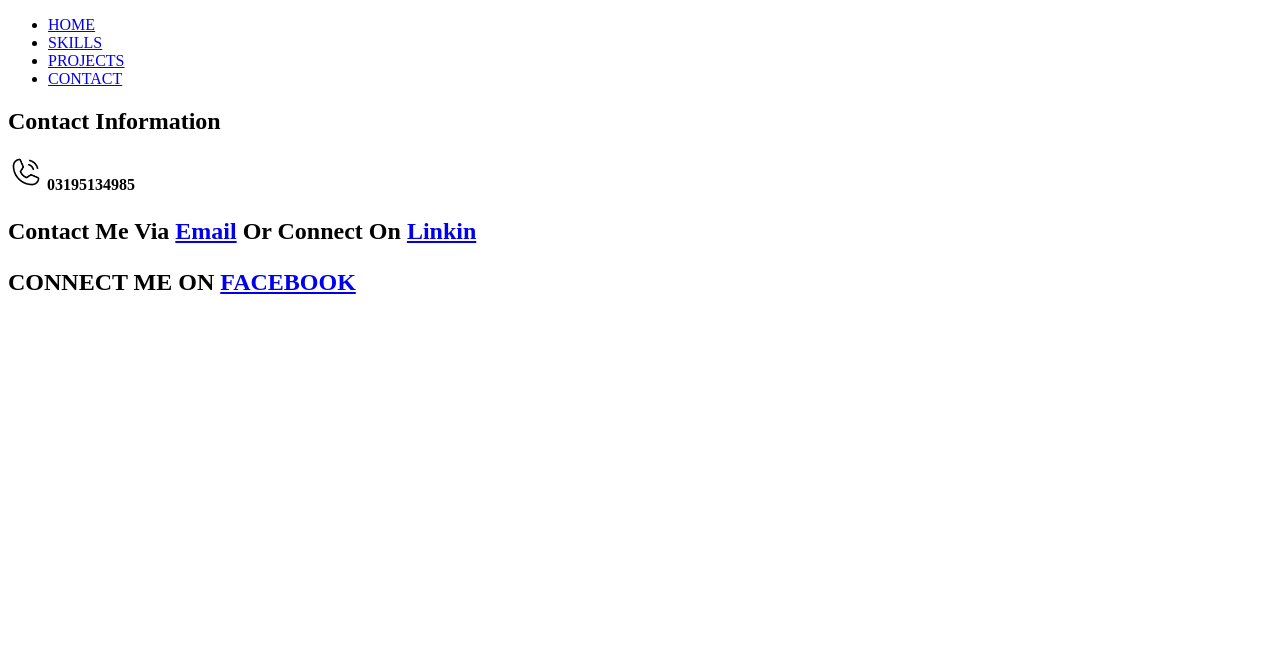
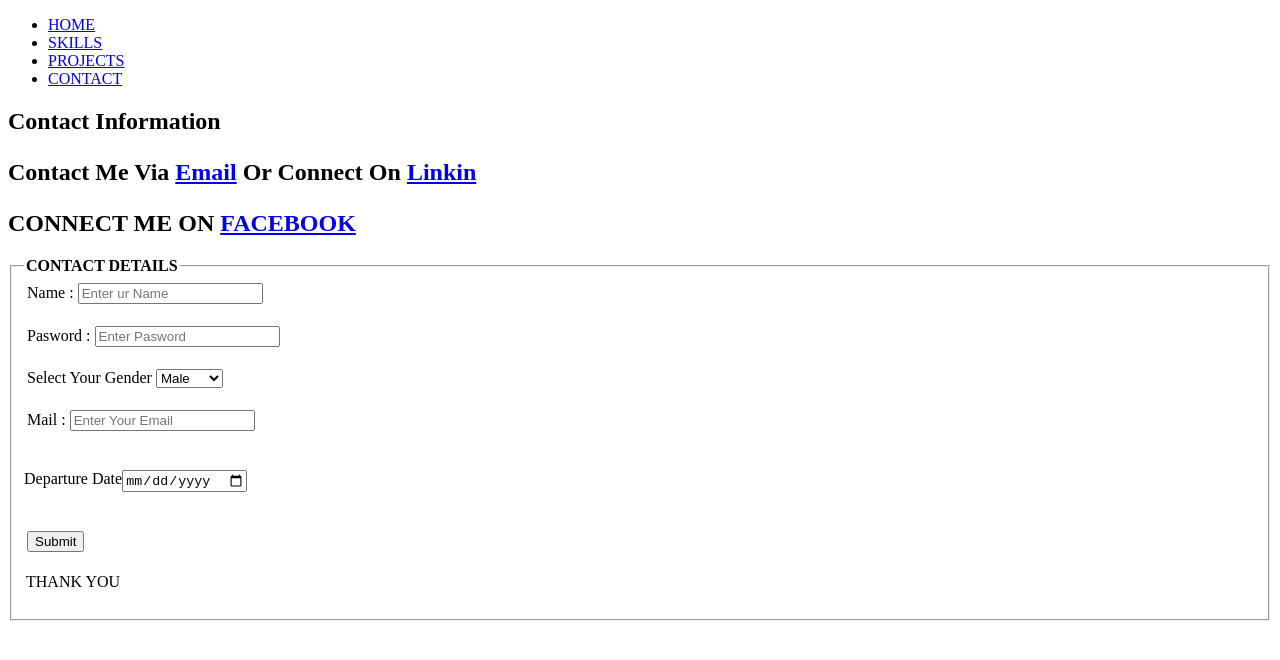
Before and after one commit to Adilismaill/Portfolio_Website, a plain HTML site: page contact.html in a window 1280 px wide. Drawn offline with Linux system fonts and the light colour scheme.

Commit message:
i add form to portfolio

```diff
--- a/contact.html
+++ b/contact.html
@@ -19,12 +19,58 @@
     <section>
         <!-- <img src="im" -->
         <h2>Contact Information</h2>
-                <img src="images/9024698_phone_call_light_icon.png" height="35"> <b>03195134985</b>
+
+                <!-- <img src="images/9024698_phone_call_light_icon.png" height="35"> <b>03195134985</b> -->
                 <!-- <h1><b>03195134985</b></h1> -->
 
                 <h2><p>Contact Me Via <a href="mailto:adilismailkhanfinegas@gmail.com"target = "blank">Email</a> Or Connect On <a href="https://www.linkedin.com/in/adil-ismail-5b3015293?utm_source=share&utm_campaign=share_via&utm_content=profile&utm_medium=ios_app"target = "blank">Linkin</a></h2></p>
                 <h2>CONNECT ME ON <a href="https://www.facebook.com/profile.php?id=100081973752561">FACEBOOK</a></h2>
     </section>
-
+    <form action="">
+        <fieldset>
+            <legend> <b>CONTACT DETAILS</b></legend>
+        <table>
+            <tr>
+                <td>
+                    Name :
+                    <input type="Name" placeholder="Enter ur Name">
+                </td>
+            </tr>
+            <tr>
+                <td> <br>
+                    Pasword :
+                    <input type="Pasword" placeholder="Enter Pasword"><br>
+                </td>
+            </tr>
+            <tr>
+                <td> <br>
+                    Select Your Gender
+                    <select name="Gender">
+                        <option value="Male">Male</option>
+                        <option value="Female">Female</option>
+                    </select>
+                </td>
+            </tr>
+            <tr>
+                <td><br>
+                    Mail :
+                    <input type="Mail" placeholder="Enter Your Email">
+                </td>
+            </tr>
+        </table> <br>
+    </form>
+    <table>
+        <tr>
+            <td> <br>
+                <input type="submit">
+            </td> <br>
+        </tr>
+    <form action="" method="post">
+        <label for="username">Departure Date</label>
+        <input type="date" name="depart"> <br>
+    </form> <br>
+    </table> <br>
+            <legend>THANK YOU</legend> <br>
+</fieldset>
 </body>
 </html>
```
